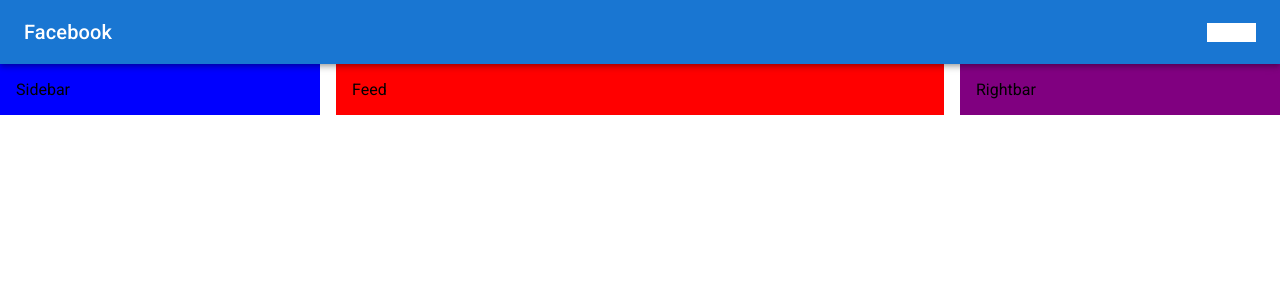
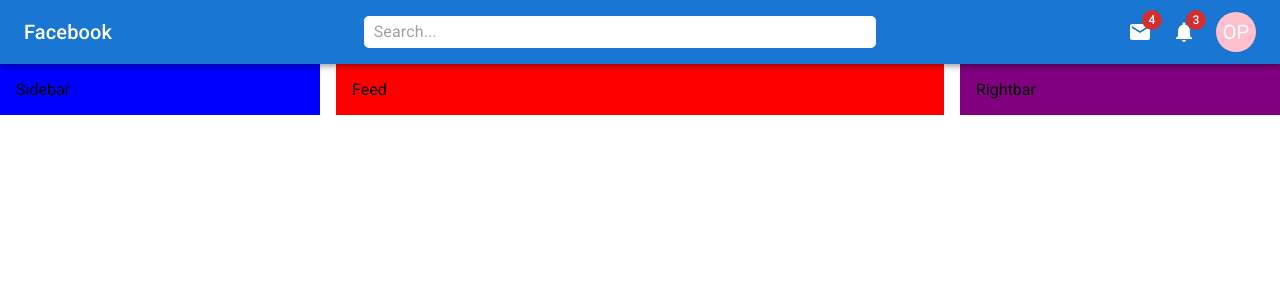
Before and after one commit to theplayer9/Social-App, a React (Create React App) app: page / in a window 1280 px wide. Shown: the top 300 px of the page. Built offline with nearby package versions, Linux system fonts and the light colour scheme.

Commit message:
implemented the menu feature on profile pic(Avatar)

```diff
--- a/src/components/Navbar.js
+++ b/src/components/Navbar.js
@@ -1,27 +1,86 @@
 import styled from "@emotion/styled";
-import { AppBar, Toolbar, Typography } from "@mui/material";
-import React from "react";
-import FacebookIcon from '@mui/icons-material/Facebook';
-
-
+import {
+  AppBar,
+  Avatar,
+  Badge,
+  InputBase,
+  Menu,
+  MenuItem,
+  Toolbar,
+  Typography,
+} from "@mui/material";
+import React, { useState } from "react";
+import FacebookIcon from "@mui/icons-material/Facebook";
+import { Box, flexbox } from "@mui/system";
+import { Mail, Notifications } from "@mui/icons-material";
 
 const StyledToolbar = styled(Toolbar)({
   display: "flex",
   justifyContent: "space-between",
 });
 
-const Search = styled("div")(({theme}) =>({
+//theme is not working here
+const Search = styled("div")(({ theme }) => ({
   backgroundColor: "white",
-}))
+  padding: "0 10px",
+  borderRadius: "5px",
+  width: "40%",
+}));
+
+const Icons = styled(Box)(({ theme }) => ({
+  // backgroundColor: "white",
+  display: "flex",
+  gap: "20px",
+  alignItems: "center",
+}));
+
+// const UserBox = styled(Box)(({ theme }) => ({
+//   // backgroundColor: "white",
+//   display: "flex",
+//   gap: "20px",
+//   alignItems: "center",
+// }));
 
 const Navbar = () => {
+  const [open, setOpen] = useState(false)
   return (
     <AppBar position="sticky">
       <StyledToolbar>
-        <Typography variant="h6" sx={{display:{ xs: "none", sm: "block"}}} >Facebook</Typography>
-        <FacebookIcon sx={{display:{ xs: "block", sm: "none"}}} />
-        <Search> Search</Search>
+        <Typography variant="h6" sx={{ display: { xs: "none", sm: "block" } }}>
+          Facebook
+        </Typography>
+        <FacebookIcon sx={{ display: { xs: "block", sm: "none" } }} />
+        <Search>
+          <InputBase placeholder="Search..." />
+        </Search>
+        <Icons>
+          <Badge badgeContent={4} color="error">
+            <Mail />
+          </Badge>
+          <Badge badgeContent={3} color="error">
+            <Notifications />
+          </Badge>
+          <Avatar onClick={(e)=>(setOpen(true))} sx={{ bgcolor: "pink" }}>OP</Avatar>
+        </Icons>
       </StyledToolbar>
+      <Menu
+        id="demo-positioned-menu"
+        aria-labelledby="demo-positioned-button"
+        open={open}
+        onClose={e=>setOpen(false)}
+        anchorOrigin={{
+          vertical: "top",
+          horizontal: "right",
+        }}
+        transformOrigin={{
+          vertical: "top",
+          horizontal: "left",
+        }}
+      >
+        <MenuItem >Profile</MenuItem>
+        <MenuItem >My account</MenuItem>
+        <MenuItem >Logout</MenuItem>
+      </Menu>
     </AppBar>
   );
 };
```
